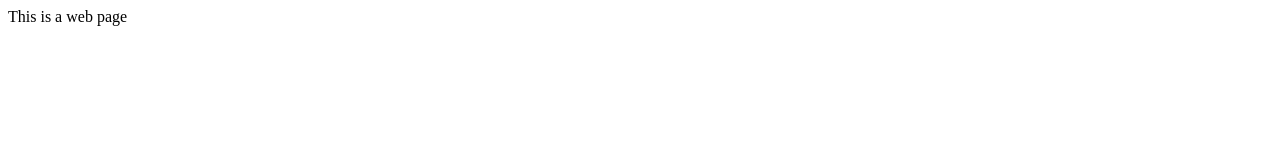
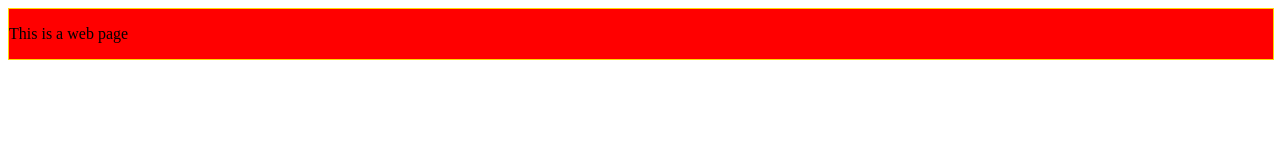
Before and after one commit to damzcodes/example, a plain HTML site: page index.html in a window 1280 px wide. Drawn offline with Linux system fonts and the light colour scheme.

Commit message:
Update example.css

```diff
--- a/example.css
+++ b/example.css
@@ -1,4 +1,4 @@
-.div {
+.first {
   background-color: red;
   width: 100%;
   border: 1px solid gold;
```
